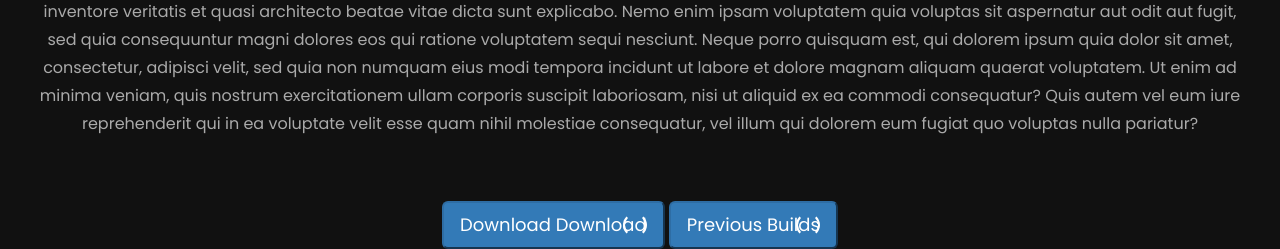
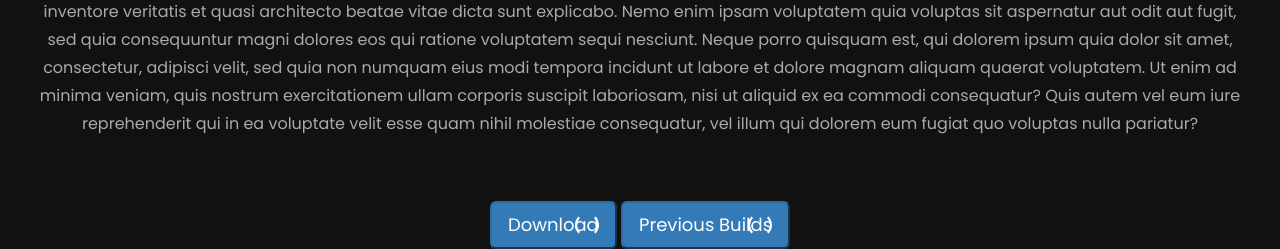
Before and after one commit to JaredDyreson/tuffix-website, a PHP site: page / in a window 1280 px wide. Shown: the part 769-1018 px from the top of the page. Run offline with PHP 8.4, Linux system fonts and the light colour scheme.

Commit message:
extra line

```diff
--- a/index.php
+++ b/index.php
@@ -47,7 +47,6 @@ AUTHOR: Christopher Nutter
 			<button class="btn-primary btn-lg dl-button">
                 <?php include 'php_includes/retriever.php';?>
                 <?php echo get_latest_version(); ?>
-                <a class="no-underline" href="$latest">Download</a>
             </button>
 			<button class="btn-primary btn-lg dl-button">
                 <a class="no-underline" href="repo/amd64/builds/">Previous Builds</a>
```
